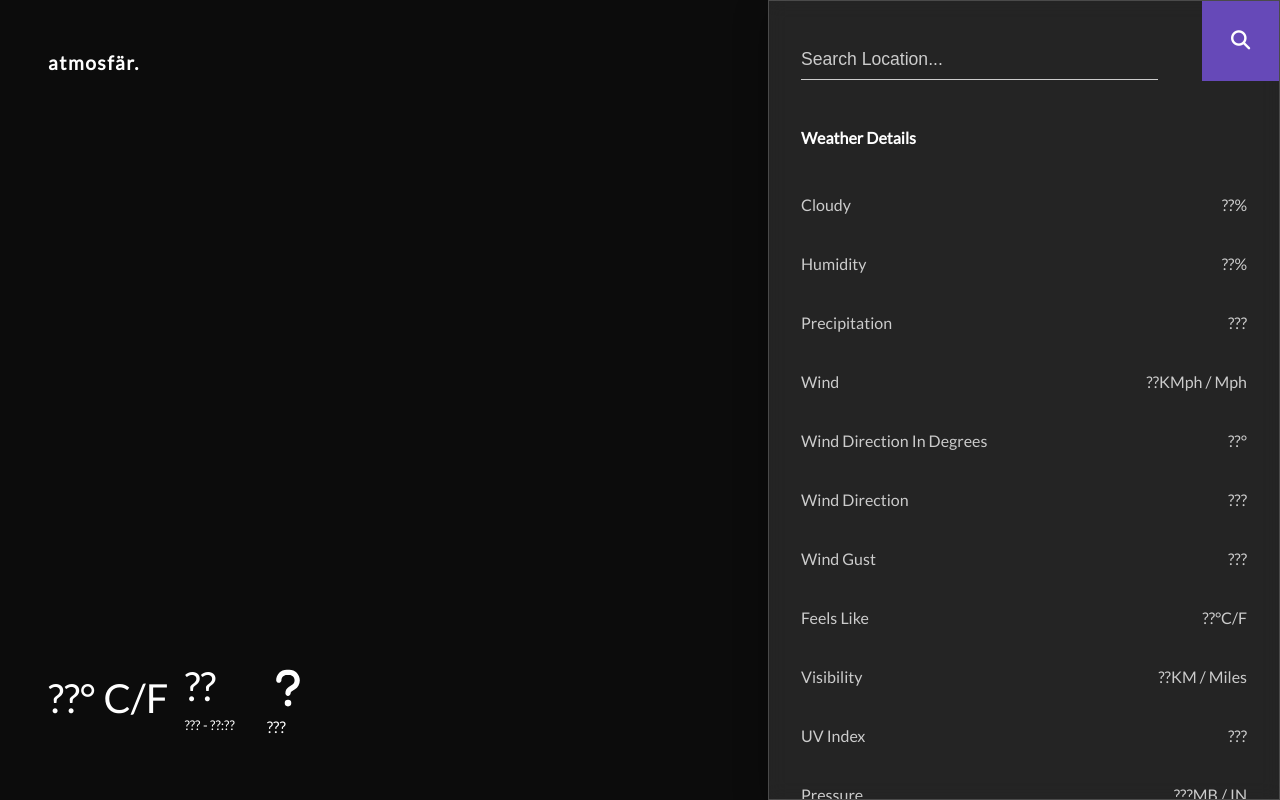
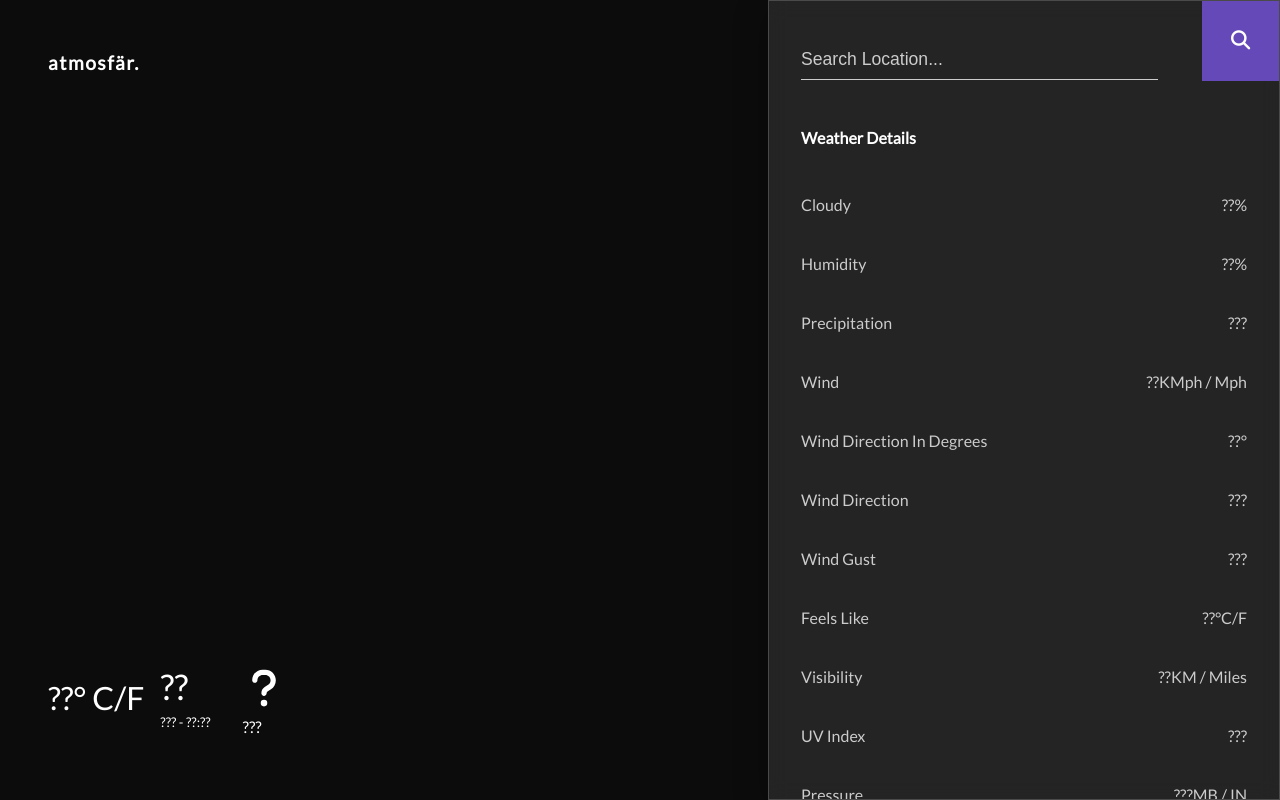
Before and after one commit to SahalMoh/AtmosfarDesktop, an Electron app: page src/index.html in a window 1280 px wide. Drawn offline with Linux system fonts and the light colour scheme; no server answers.

Commit message:
💄 Temparature Text And Name Text SIze Change

```diff
--- a/src/assets/css/index.css
+++ b/src/assets/css/index.css
@@ -104,11 +104,11 @@ h3{
 .city-time h1 {
     margin: 0;
     margin-bottom: 0.2rem;
-    font-size: 2.5em;
+    font-size: 2.2em;
 }
 
 .temp {
-    font-size: 2.5em;
+    font-size: 2em;
     margin: 0;
 }
 
```
